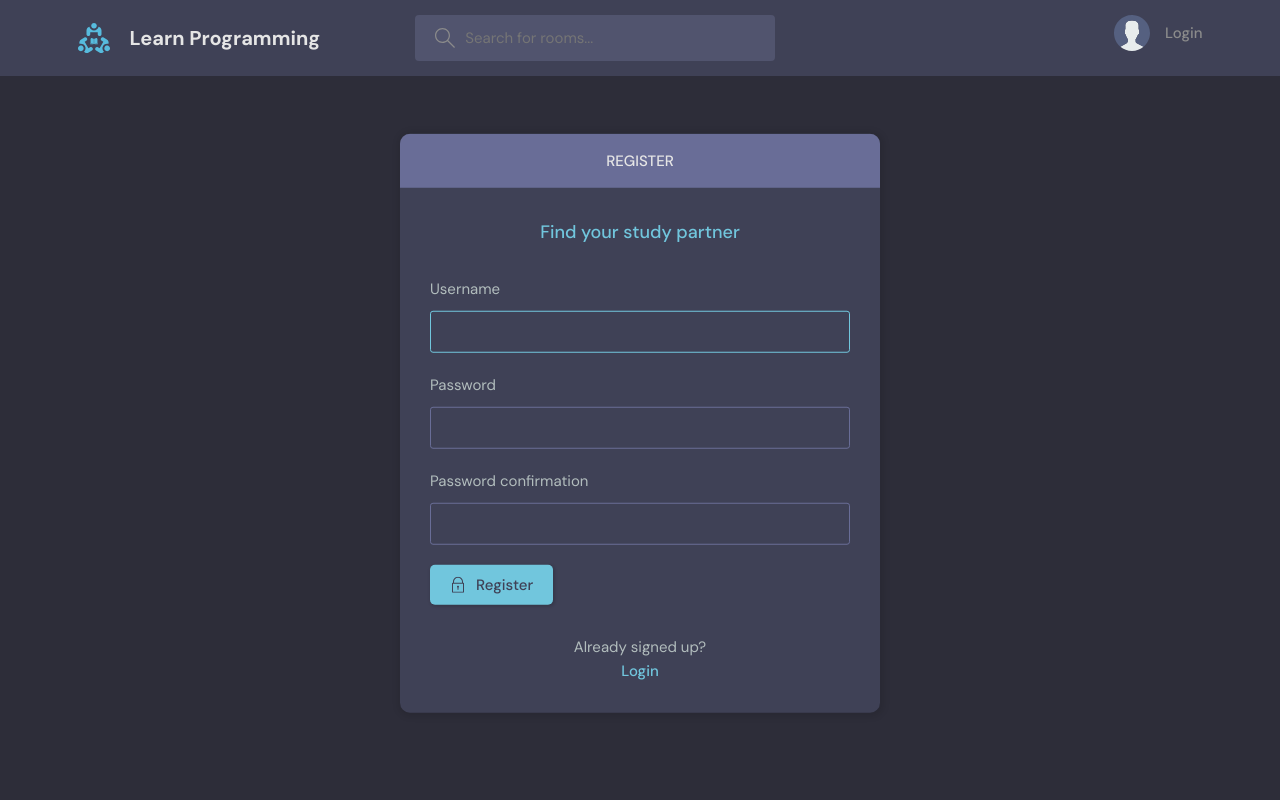
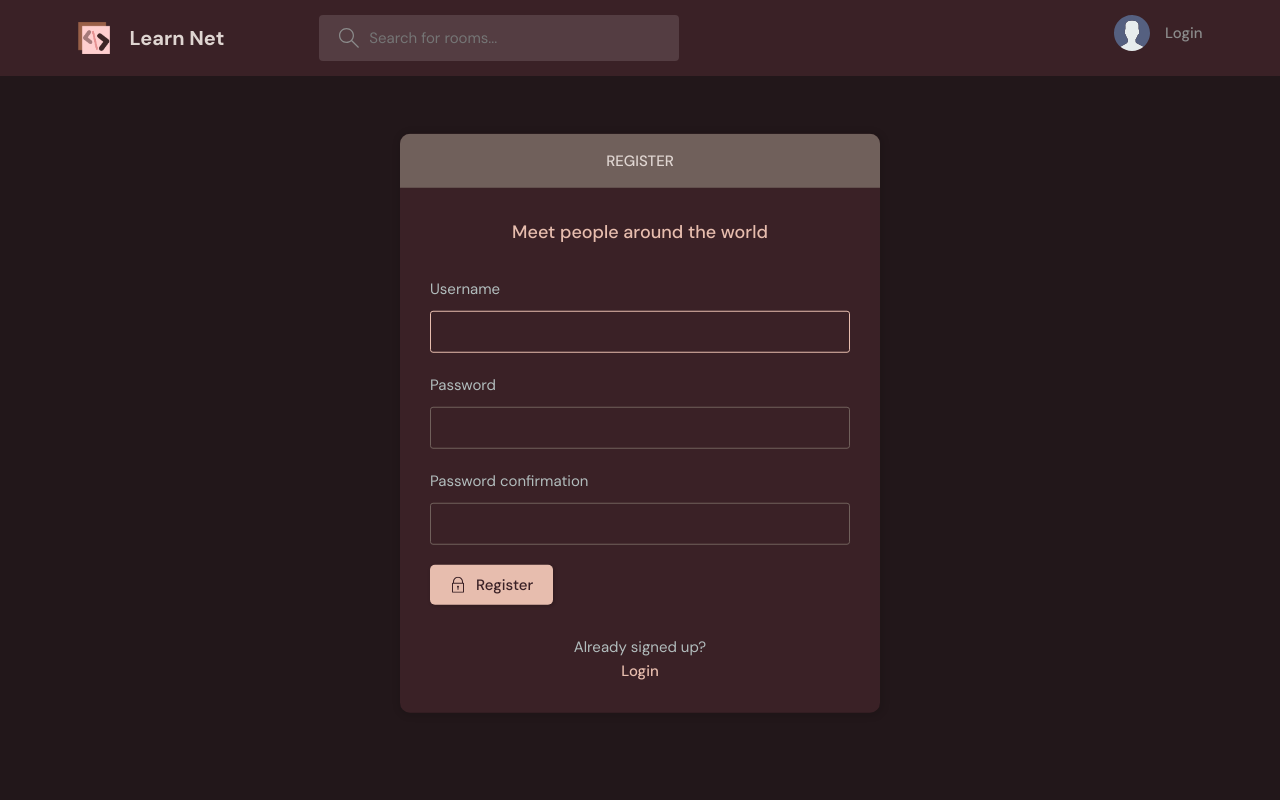
Before and after one commit to PriomDeb/codeflow, a Django app: page /register/ in a window 1280 px wide. Run offline with Django 4.2, Linux system fonts and the light colour scheme.

Commit message:
The full implementation is complete

```diff
--- a/base/templates/base/activity_component.html
+++ b/base/templates/base/activity_component.html
@@ -1,3 +1,5 @@
+{% load static %}
+
 <div class="activities">
     <div class="activities__header">
         <h2>Recent Activities</h2>
@@ -8,7 +10,7 @@
         <div class="activities__boxHeader roomListRoom__header">
             <a href="{% url 'user-profile' message.user.id %}" class="roomListRoom__author">
                 <div class="avatar avatar--small">
-                    <img src="https://randomuser.me/api/portraits/women/11.jpg" />
+                    <img src="{% static 'images/avatar.svg' %}" />
                 </div>
                 <p>
                     @{{message.user}}
--- a/base/templates/base/feed_component.html
+++ b/base/templates/base/feed_component.html
@@ -7,7 +7,7 @@
             <div class="avatar avatar--small">
                 <img src="{% static 'images/avatar.svg' %}" />
             </div>
-            <span>{{room.host.username}}</span>
+            <span>{{rooms.host.username}}</span>
         </a>
 
 
--- a/base/templates/base/login_register.html
+++ b/base/templates/base/login_register.html
@@ -12,14 +12,14 @@
         </div>
       </div>
       <div class="layout__body">
-        <h2 class="auth__tagline">Find your study partner</h2>
+        <h2 class="auth__tagline">Meet people around the world</h2>
 
         <form class="form" action="" method="POST">
           {% csrf_token %}
 
           <div class="form__group form__group">
             <label for="room_name">Username</label>
-            <input id="username" name="username" type="text" placeholder="e.g. dennis_ivy" />
+            <input id="username" name="username" type="text" placeholder="e.g. tonystark" />
           </div>
           <div class="form__group">
             <label for="password">Password</label>
@@ -60,7 +60,7 @@
         </div>
       </div>
       <div class="layout__body">
-        <h2 class="auth__tagline">Find your study partner</h2>
+        <h2 class="auth__tagline">Meet people around the world</h2>
 
 
         <form class="form" action="" method="POST">
--- a/static/styles/style.css
+++ b/static/styles/style.css
@@ -1,7 +1,7 @@
 @import url("https://fonts.googleapis.com/css2?family=DM+Sans:wght@400;500;700&display=swap");
 
 :root {
-  --color-main: #71c6dd;
+  /* --color-main: #71c6dd;
   --color-main-light: #e1f6fb;
   --color-dark: #3f4156;
   --color-dark-medium: #51546e;
@@ -11,7 +11,31 @@
   --color-light-gray: #b2bdbd;
   --color-bg: #2d2d39;
   --color-success: #5dd693;
-  --color-error: #fc4b0b;
+  --color-error: #fc4b0b; */
+
+  /* --color-main: #FFA686;
+  --color-main-light: #e1f6fb;
+  --color-dark: #63474D;
+  --color-dark-medium: #3e151e;
+  --color-dark-light: #70605b;
+  --color-light: #dfd5d1;
+  --color-gray: #8b8b8b;
+  --color-light-gray: #b2bdbd;
+  --color-bg: #2a2022;
+  --color-success: #5dd693;
+  --color-error: #cfa394; */
+
+  --color-main: #e7bdae;
+  --color-main-light: #e1f6fb;
+  --color-dark: #3a2126;
+  --color-dark-medium: #543d42;
+  --color-dark-light: #70605b;
+  --color-light: #dfd5d1;
+  --color-gray: #8b8b8b;
+  --color-light-gray: #b2bdbd;
+  --color-bg: #22171a;
+  --color-success: #5dd693;
+  --color-error: #cfa394;
 }
 
 /*========== base styles ==========*/
--- a/templates/navbar.html
+++ b/templates/navbar.html
@@ -4,8 +4,8 @@
 <header class="header header--loggedIn">
     <div class="container">
         <a href="{% url 'home' %}" class="header__logo">
-            <img src="{% static 'images/logo.svg' %}" />
-            <h1>Learn Programming</h1>
+            <img src="{% static 'images/logo.png' %}" />
+            <h1>Learn Net</h1>
         </a>
 
         <form class="header__search" method="GET" action="{% url 'home' %}">
```
Also changed, not shown: base/templates/base/room.html (+4 -3 lines), db.sqlite3, static/images/logo.png (added), static/images/logo.svg (deleted).
